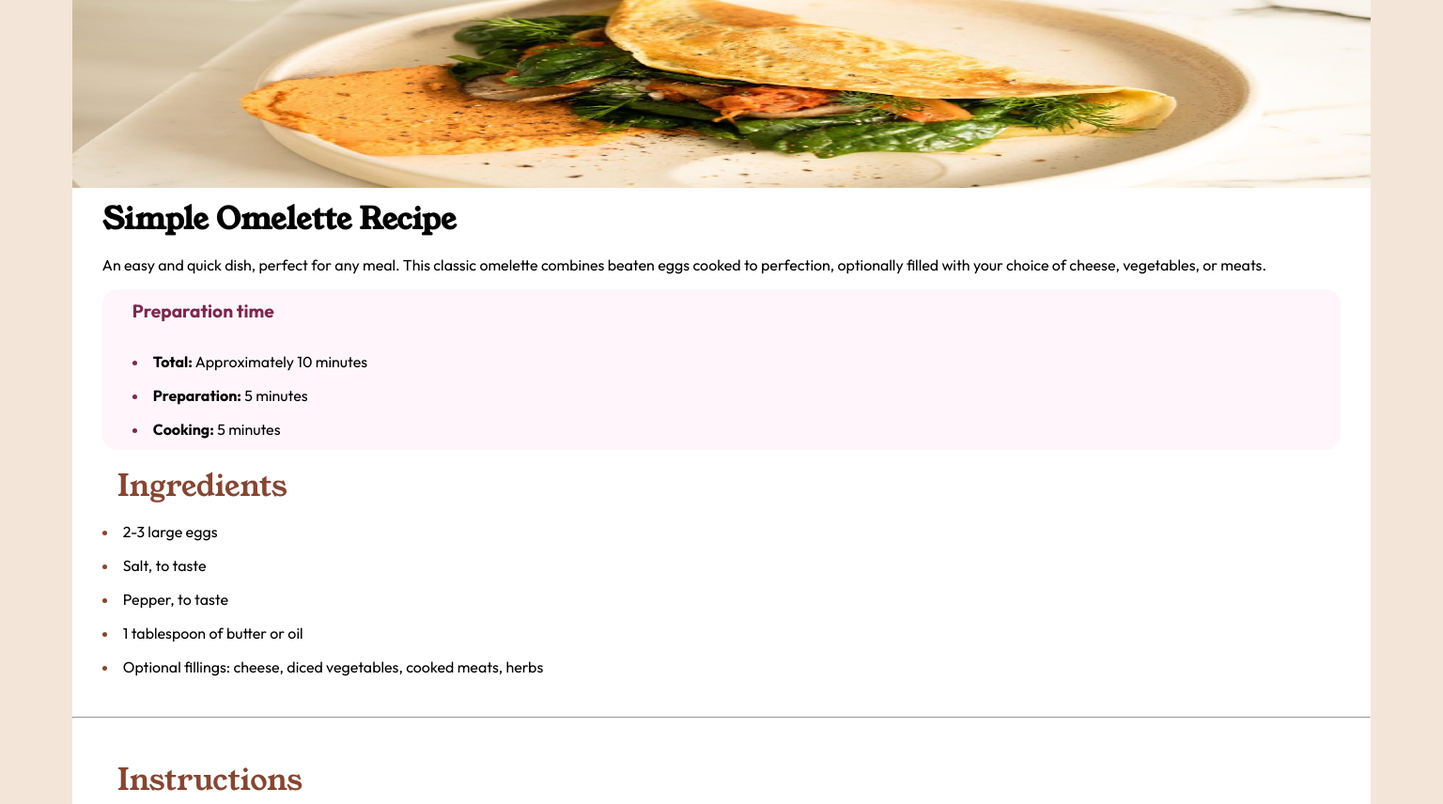
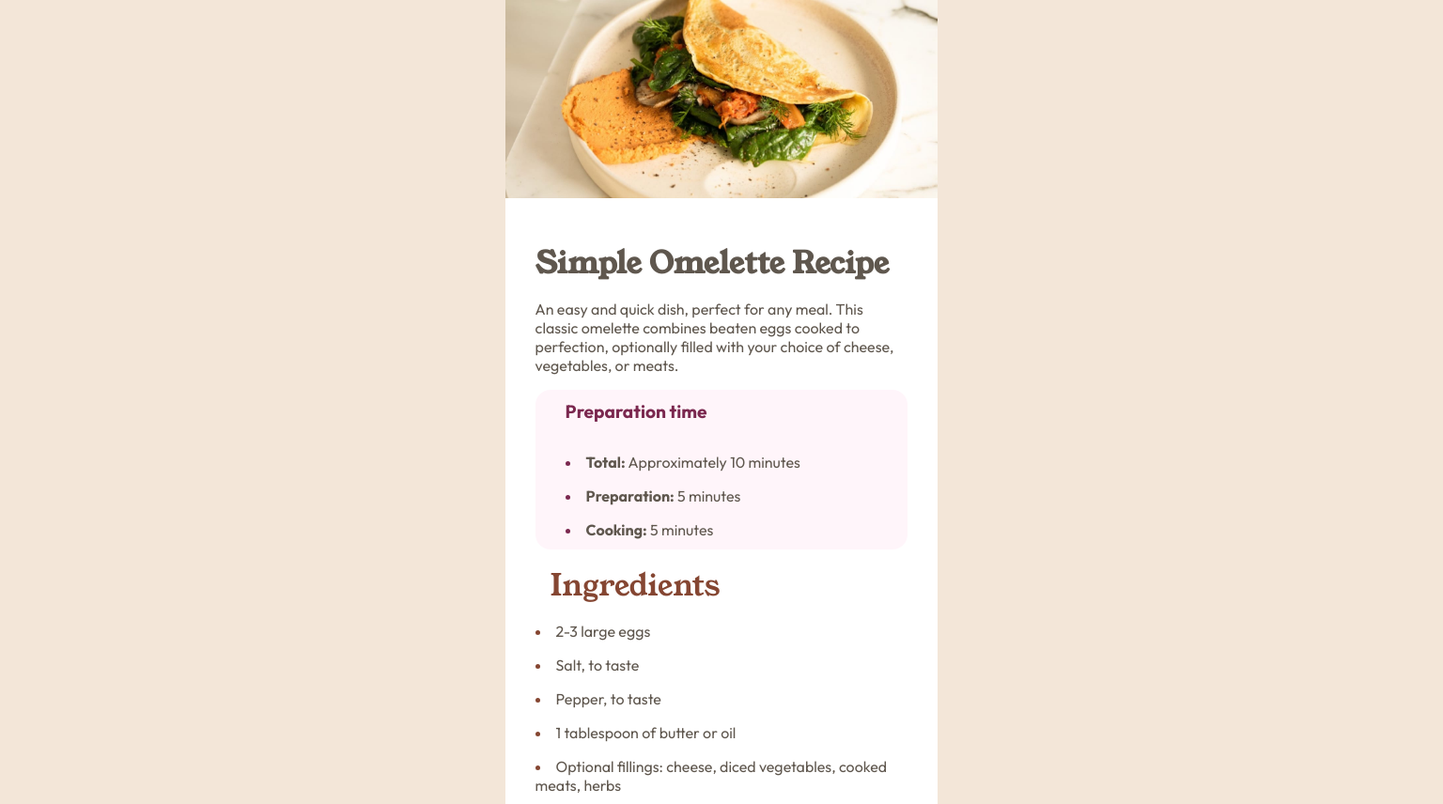
Before and after one commit to SimeonMarkov/recipe-page, a plain HTML site: page index.html in a window 1536 px wide. Shown: the top 856 px of the page at 94% size. Drawn offline with Linux system fonts and the light colour scheme.

Commit message:
removed header and customized hr element

```diff
--- a/index.html
+++ b/index.html
@@ -24,11 +24,10 @@
 </head>
 <body>
 
-<header>
-    <img src="assets/images/image-omelette.jpeg" alt="Omelette">
-</header>
-
 <main>
+    <section class="recipe-image">
+        <img src="assets/images/image-omelette.jpeg" alt="Omelette">
+    </section>
     <section class="recipe-ingredients">
         <h1 class="recipe-title">Simple Omelette Recipe</h1>
         <p>An easy and quick dish, perfect for any meal. This classic omelette combines beaten eggs cooked
--- a/style.css
+++ b/style.css
@@ -15,22 +15,31 @@
     box-sizing: border-box;
     font-size: 16px;
     font-family: 'Outfit', sans-serif;
+    color: var(--stone-600);
 }
 
 body {
     background-color: #f6f6f6;
 }
 
-header, main {
+hr {
+    width: 90%;
+    height: 0.2px;
+    border: 0;
+    margin: 0 auto;
+    background-color: lightgrey;
+}
+
+.recipe-image, main {
     width: 90vw;
     margin: 0 auto;
 }
 
-header {
+.recipe-image {
     height: 25vh;
 }
 
-header img {
+.recipe-image img {
     width: 100%;
     height: 100%;
 }
@@ -104,7 +113,7 @@ li {
     display: flex;
     flex-direction: column;
     gap: 1rem;
-    margin: 0 auto;
+    margin: 0 auto 2rem;
 }
 
 .nutrition-details .description {
@@ -124,7 +133,7 @@ li {
 }
 
 .nutrition-table td {
-    text-align: center;
+    padding: 0.7rem 0 0.7rem 2rem;
 }
 
 .nutrition-table td:not([class~="last-row-td"]) {
@@ -149,4 +158,27 @@ footer {
     body {
         background-color: var(--stone-100);
     }
+
+    .recipe-image, main {
+        width: 30vw;
+        margin: 0 auto;
+    }
+
+    .recipe-image {
+        height: auto;
+    }
+
+    .recipe-image img {
+        width: 100%;
+        height: 100%;
+    }
+
+    main {
+        height: auto;
+        background-color: var(--white);
+        display: flex;
+        flex-direction: column;
+        gap: 2rem;
+        margin-top: 0;
+    }
 }
```
